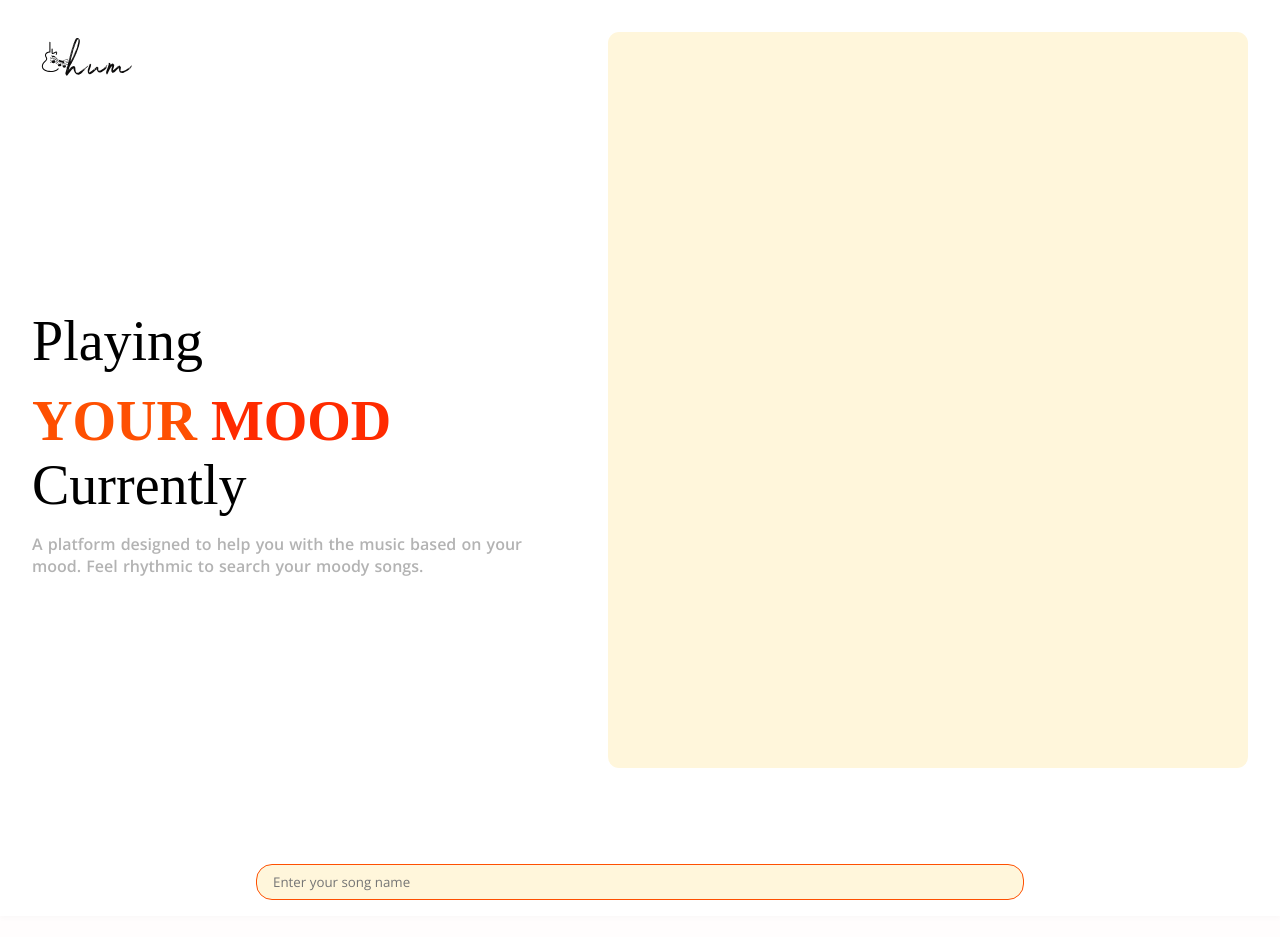
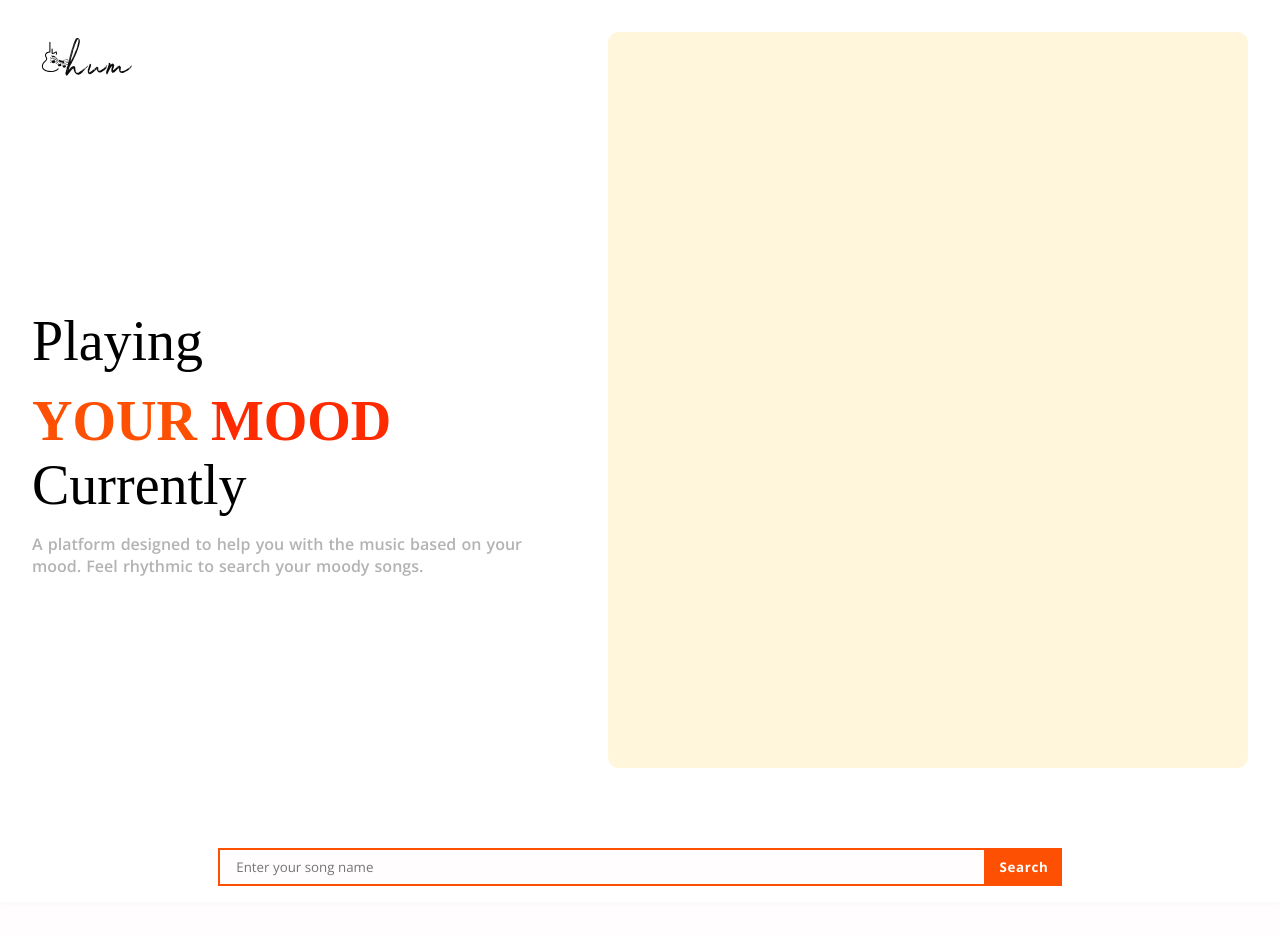
Before and after one commit to TidbitsJS/hum, a React (Create React App) app: page / in a window 1280 px wide. Shown: the top 937 px of the page. Built offline with nearby package versions, Linux system fonts and the light colour scheme; a web font is replaced by a local one.

Commit message:
search page styles

```diff
--- a/src/App.css
+++ b/src/App.css
@@ -6,6 +6,7 @@
   --text-gray: #b3b3b3;
   --text-blue: #2b394e;
   --light-bg: #fffdfd;
+  --orange-bg: #fff6db;
 
   --font-base: "STIX Two Text", serif;
   --font-alt: "Open Sans", sans-serif;
--- a/src/components/playbar/playbar.component.jsx
+++ b/src/components/playbar/playbar.component.jsx
@@ -3,10 +3,13 @@ import { AiFillPlayCircle } from "react-icons/ai";
 
 import "./playbar.styles.css";
 
-const PlayBar = ({ title, subtitle, img }) => {
+const PlayBar = ({ playNo, title, subtitle, img }) => {
   return (
     <div className="hum__song-playbar__container">
       <div className="hum_song-playbar__container__details">
+        <div className="hum_song-playbar__container__playNo">
+          <p>{playNo}.</p>
+        </div>
         <div className="hum_song-playbar__container__img-div">
           <img src={img} alt={title} />
         </div>
--- a/src/components/playbar/playbar.styles.css
+++ b/src/components/playbar/playbar.styles.css
@@ -3,24 +3,36 @@
   flex-direction: row;
 
   background: #fff;
-  margin: 0.3rem;
-  padding: 0.5rem;
+  padding: 0.7rem 0.5rem;
   border-radius: 5px;
-  box-shadow: 1px 1px 5px rgba(0, 0, 0, 0.05);
+  border-bottom: 1px solid var(--primary-color);
 
   cursor: pointer;
   transition: all 0.3s ease-in;
 }
 
 .hum__song-playbar__container:hover {
-  box-shadow: none;
+  box-shadow: 1px 1px 5px rgba(0, 0, 0, 0.05);
   border-radius: 0px;
+  background: var(--orange-bg);
 }
 
 .hum_song-playbar__container__details {
   flex: 3;
   display: flex;
   flex-direction: row;
+}
+
+.hum_song-playbar__container__playNo {
+  display: flex;
+  justify-content: center;
+  align-items: center;
+  margin-right: 1rem;
+}
+
+.hum_song-playbar__container__playNo p {
+  font-weight: 700;
+  font-family: var(--font-alt);
 }
 
 .hum_song-playbar__container__img-div {
@@ -32,8 +44,8 @@
 }
 
 .hum_song-playbar__container__img-div img {
-  width: 40px;
-  height: 40px;
+  width: 50px;
+  height: 50px;
 
   border-radius: 50%;
 }
--- a/src/pages/platlist/playlist.component.jsx
+++ b/src/pages/platlist/playlist.component.jsx
@@ -33,12 +33,13 @@ const PlaylistPage = () => {
       {!isLoading ? (
         playlist ? (
           <div className="hum__song-result__container__playlist-box">
-            {playlist.map((play) => (
+            {playlist.map((play, index) => (
               <PlayBar
                 title={play.title}
                 subtitle={play.subtitle}
                 img={play.images.coverart}
-                key={play.title}
+                key={play.title + index}
+                playNo={index + 1}
               />
             ))}
           </div>
--- a/src/pages/search/search-page.component.jsx
+++ b/src/pages/search/search-page.component.jsx
@@ -7,6 +7,7 @@ const SearchPage = () => {
     <div className="hum__search-container">
       <div className="hum__search-container__search-input">
         <input placeholder="Enter your song name" type="text" />
+        <button>Search</button>
       </div>
     </div>
   );
--- a/src/pages/search/search-page.styles.css
+++ b/src/pages/search/search-page.styles.css
@@ -1,6 +1,9 @@
 .hum__search-container {
   margin-top: 2rem;
-  padding-top: 1rem;
+
+  position: sticky;
+  top: 0;
+  left: 0;
 
   display: flex;
   flex-direction: column;
@@ -12,10 +15,6 @@
   align-items: center;
   width: 100%;
 
-  position: sticky;
-  top: 0;
-  left: 0;
-
   background: #fff;
   box-shadow: 0px 3px 5px rgba(0, 0, 0, 0.02);
 
@@ -24,11 +23,29 @@
 
 .hum__search-container__search-input input {
   width: 60%;
-  border: 1px solid var(--text-orange);
+  border: 2px solid var(--text-orange);
   padding: 0.5rem 1rem;
   font-family: var(--font-alt);
-  background: var(--primary-color);
+  background: var(--light-bg);
   outline: none;
   color: #000;
-  border-radius: 1rem;
 }
+
+.hum__search-container__search-input button {
+  padding: 0.5rem 0.7rem;
+  border: 2px solid var(--text-orange);
+
+  background: var(--text-orange);
+  color: #fff;
+  font-family: var(--font-alt);
+  font-weight: 700;
+  letter-spacing: 0.7px;
+  cursor: pointer;
+  outline: none;
+}
+
+@media screen and (max-width: 500px) {
+  .hum__search-container__search-input input {
+    width: 70%;
+  }
+}
```
